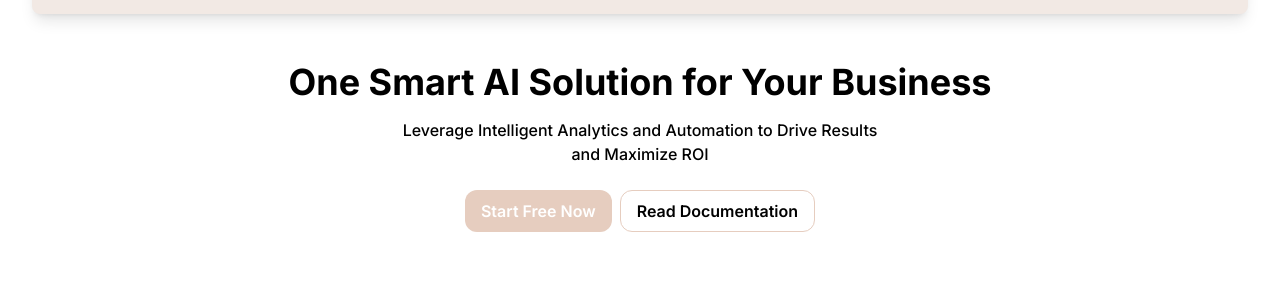
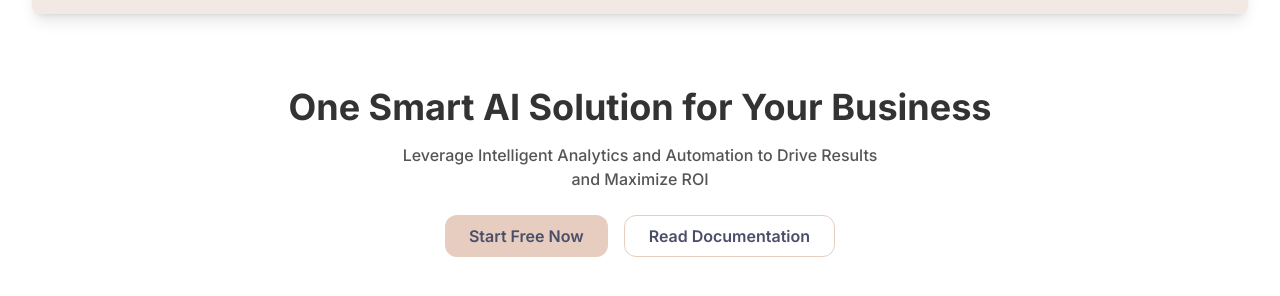
Before and after one commit to EpicNesh26/ProfitWave, a website built with Vite: page index.html in a window 1280 px wide. Shown: the part 94-390 px from the top of the page. Built offline with nearby package versions, Linux system fonts and the light colour scheme.

Commit message:
Modified Main Section

```diff
--- a/index.html
+++ b/index.html
@@ -40,31 +40,27 @@
             </div>
         </nav>
 
-        <!-- <div class="main justify-center flex flex-col align-middle items-center bg-red-100 w-[70%] m-auto">
-            <div class="headline text-3xl font-inter font-extrabold p-2 w-80">One Smart AI Solution for Your Business</div>
-            <div class="subtitle text-base font-inter font-medium ">Leverage Intelligent Analytics and Automation to Drive Results and Maximize ROI</div>
-            <div class="buttons2">
-                <button>Start Free Now</button>
-                <button>Read Documenations</button>
-            </div>
-        </div> -->
 
-        <div class="main flex flex-col items-center justify-center w-[70%] m-auto p-6 rounded-lg h-[250px] ">
-            <div class="headline text-4xl font-inter font-extrabold text-center mb-4">
+
+
+        <div class="main flex flex-col items-center justify-center w-[70%] m-auto p-8 rounded-lg h-[300px] ">
+            <div class="headline text-4xl font-inter font-extrabold text-center mb-4 text-[#333]">
                 One Smart AI Solution for Your Business
             </div>
-            <div class="subtitle text-[16px] font-inter font-medium text-center mb-6 w-[480px]">
+            <div class="subtitle text-[16px] font-inter font-medium text-center mb-6 w-[480px] text-[#555]">
                 Leverage Intelligent Analytics and Automation to Drive Results and Maximize ROI
             </div>
-            <div class="buttons2 flex gap-2 font-inter">
-                <button class="bg-[#e6cdbf] font-semibold text-white py-2 px-4 rounded-xl transition duration-300">
+            <div class="buttons2 flex gap-4 font-inter">
+                <button class="bg-[#e6cdbf] text-[#4a4e69] font-semibold py-2 px-6 rounded-xl transition-transform transform hover:scale-105 hover:bg-[#e6cdbf] hover:text-white">
                     Start Free Now
                 </button>
-                <button class="border border-[#e6cdbf] font-semibold text-black py-2 px-4 rounded-xl transition duration-300">
+                <button class="border border-[#e6cdbf] text-[#4a4e69] font-semibold py-2 px-6 rounded-xl transition-transform transform hover:scale-105 hover:bg-[#e6cdbf] hover:text-white">
                     Read Documentation
                 </button>
             </div>
         </div>
+
+
 
 
     </div>
```
